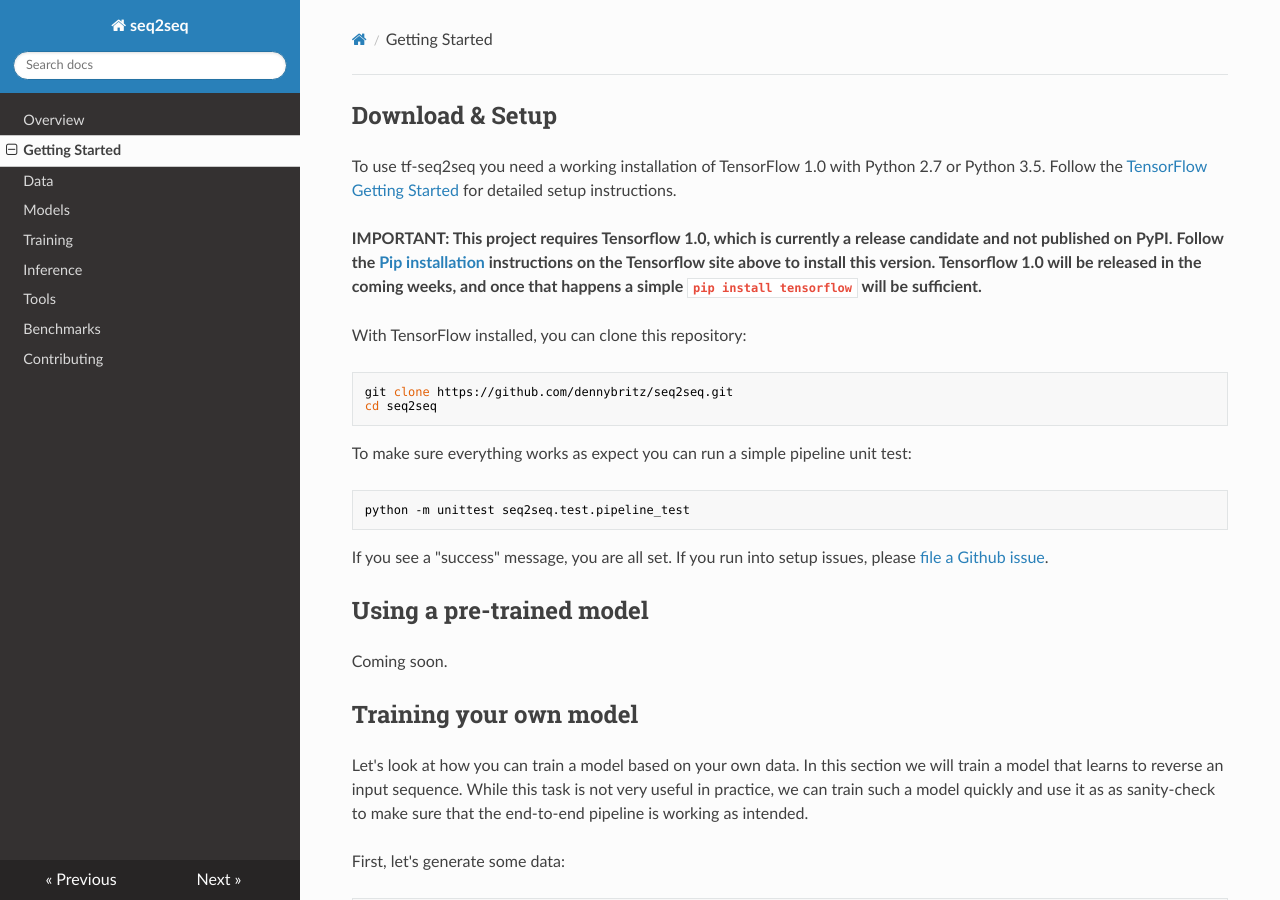
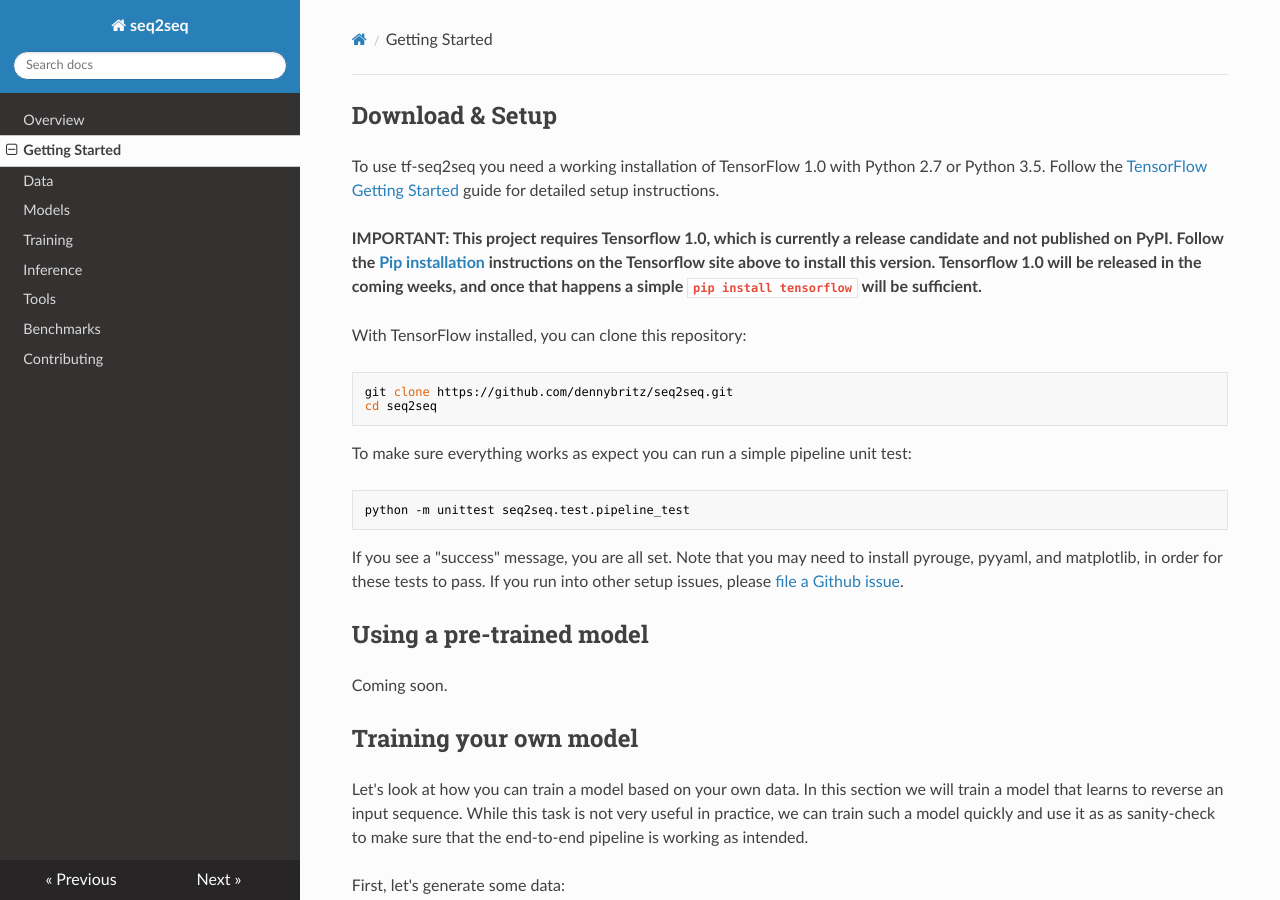
Before and after one commit to google/seq2seq, an MkDocs documentation site: the page built from docs/getting_started.md, in a window 1280 px wide and 900 px high. Built offline with MkDocs 1.6.1, drawn with Linux system fonts in a browser that asks for light colours; nearby versions of some CDN libraries; old or Windows-style settings are respelled for this version of MkDocs.

Commit message:
Updating overview and getting started sections

````diff
--- a/docs/getting_started.md
+++ b/docs/getting_started.md
@@ -2,10 +2,9 @@
 
 To use tf-seq2seq you need a working installation of TensorFlow 1.0 with
 Python 2.7 or Python 3.5. Follow the [TensorFlow Getting Started](https://www.tensorflow.org/versions/r1.0/get_started/os_setup)
-for detailed setup instructions.
+guide for detailed setup instructions.
 
 **IMPORTANT: This project requires Tensorflow 1.0, which is currently a release candidate and not published on PyPI. Follow the [Pip installation](https://www.tensorflow.org/versions/r1.0/get_started/os_setup#pip_installation) instructions on the Tensorflow site above to install this version. Tensorflow 1.0 will be released in the coming weeks, and once that happens a simple `pip install tensorflow` will be sufficient.**
-
 
 With TensorFlow installed, you can clone this repository:
 
@@ -20,7 +19,7 @@
 python -m unittest seq2seq.test.pipeline_test
 ```
 
-If you see a "success" message, you are all set. If you run into setup issues,
+If you see a "success" message, you are all set. Note that you may need to install pyrouge, pyyaml, and matplotlib, in order for these tests to pass. If you run into other setup issues,
 please [file a Github issue](https://github.com/dennybritz/seq2seq/issues).
 
 ## Using a pre-trained model
````
